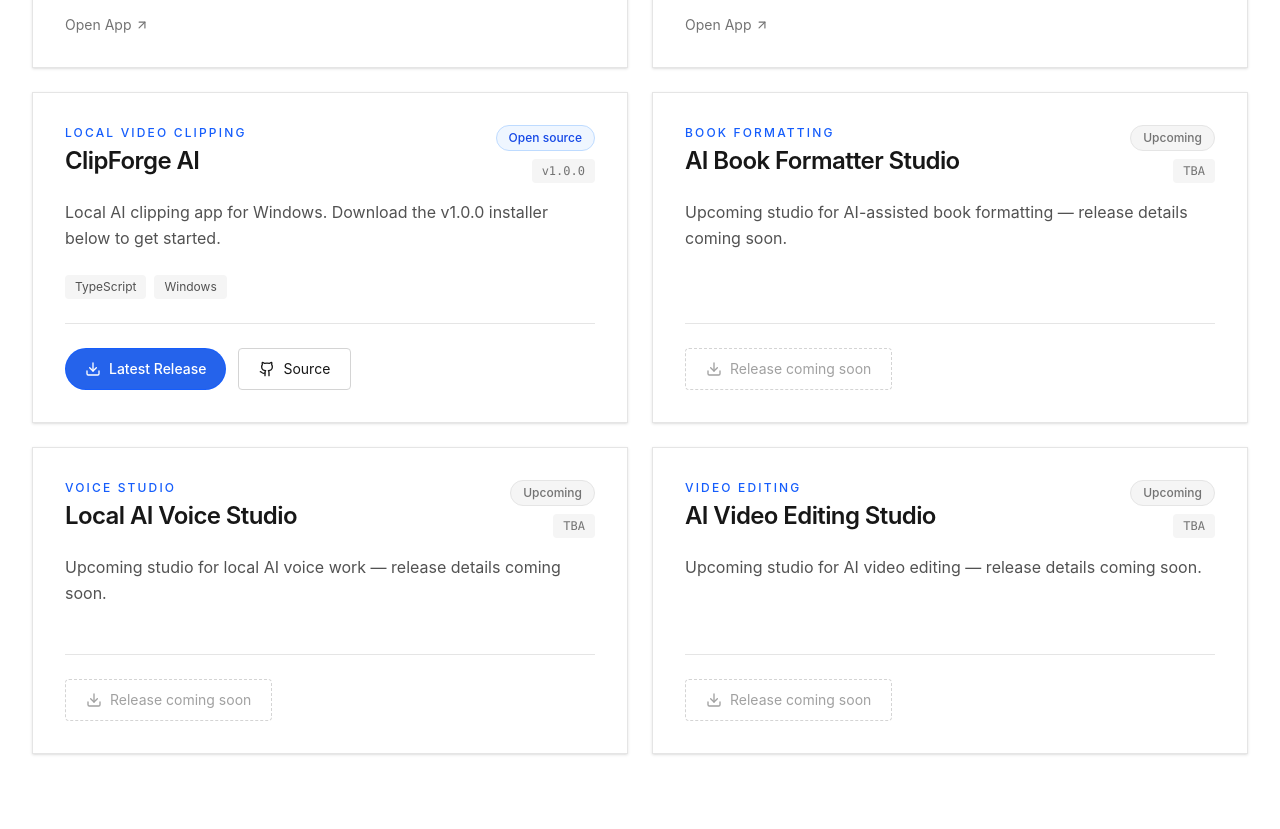
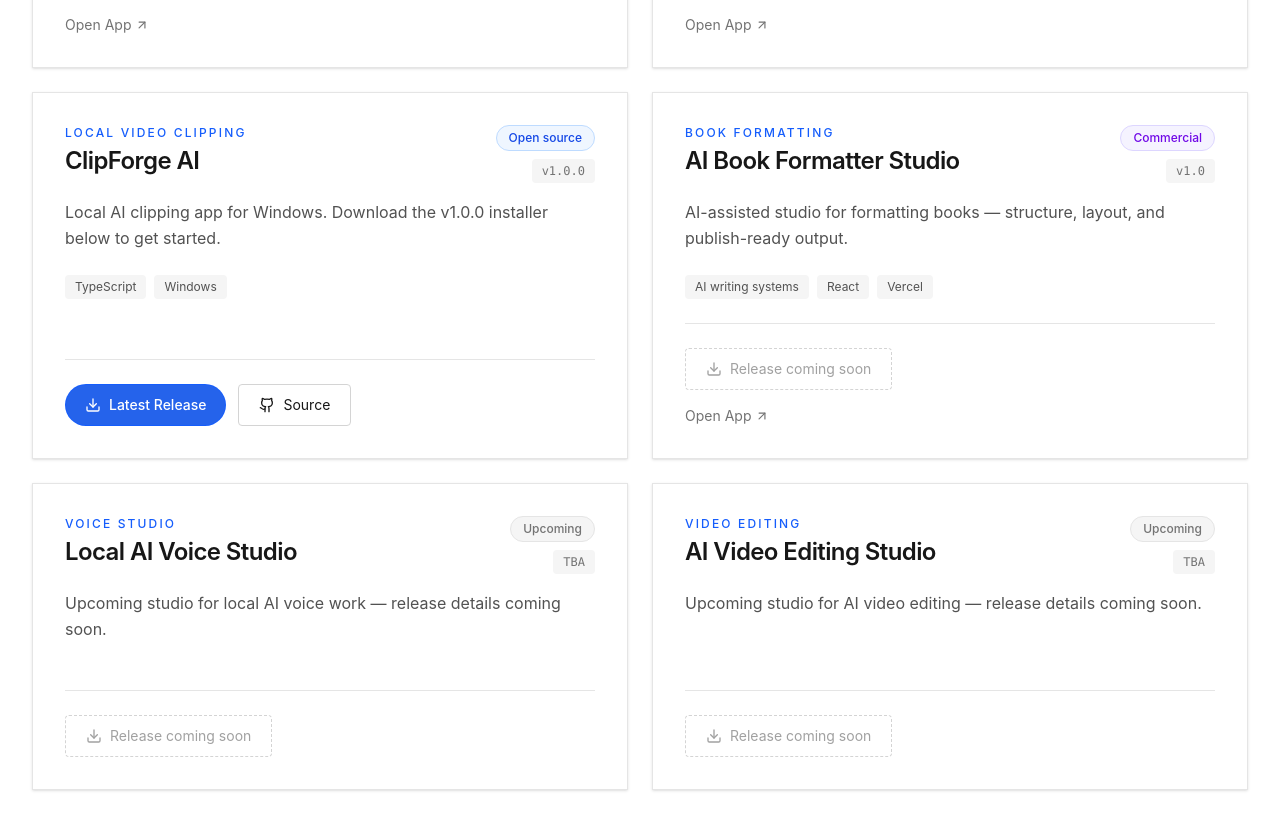
Before and after one commit to rdouglaz/Adewunmiportfolio, a React (Vite) app: page /releases in a window 1280 px wide. Shown: the part 1140-1969 px from the top of the page. Built offline with nearby package versions, Linux system fonts and the light colour scheme.

Commit message:
feat(releases): link live AI Book Formatter Studio app

```diff
--- a/src/app/pages/Releases.tsx
+++ b/src/app/pages/Releases.tsx
@@ -105,13 +105,18 @@ const releases: Release[] = [
     name: 'AI Book Formatter Studio',
     tag: 'Book Formatting',
     description:
-      'Upcoming studio for AI-assisted book formatting — release details coming soon.',
-    license: 'Upcoming',
-    version: 'TBA',
-    tech: [],
+      'AI-assisted studio for formatting books — structure, layout, and publish-ready output.',
+    license: 'Commercial',
+    version: 'v1.0',
+    tech: ['AI writing systems', 'React', 'Vercel'],
     releaseUrl: '',
     repoUrl: '',
-    links: [],
+    links: [
+      {
+        label: 'Open App',
+        href: 'https://ai-book-formatter-lime.vercel.app/',
+      },
+    ],
   },
   {
     id: 'local-ai-voice-studio',
```
